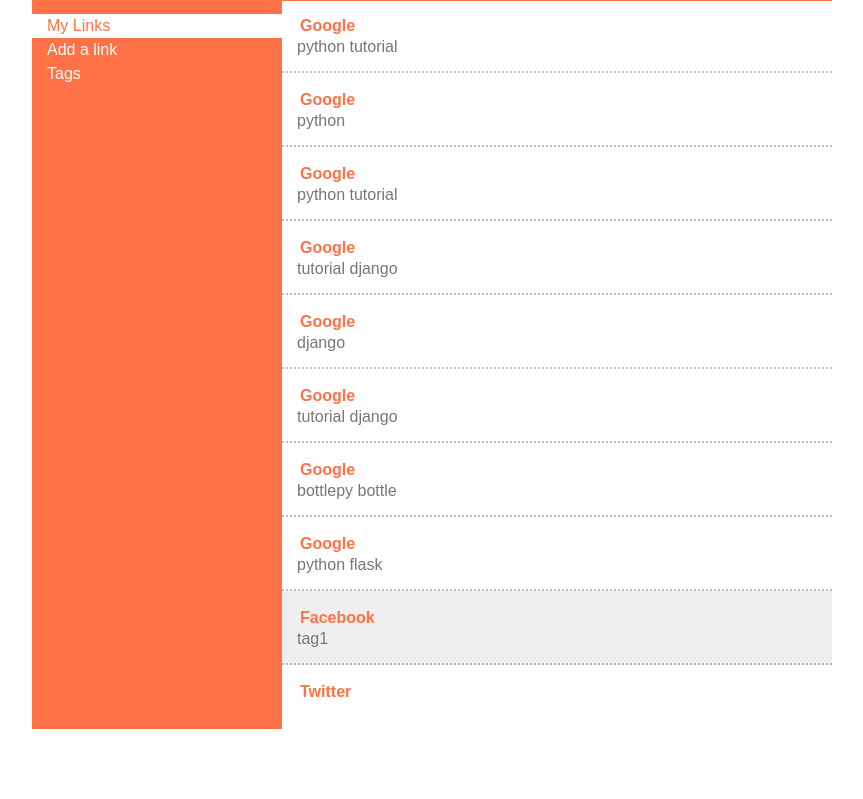
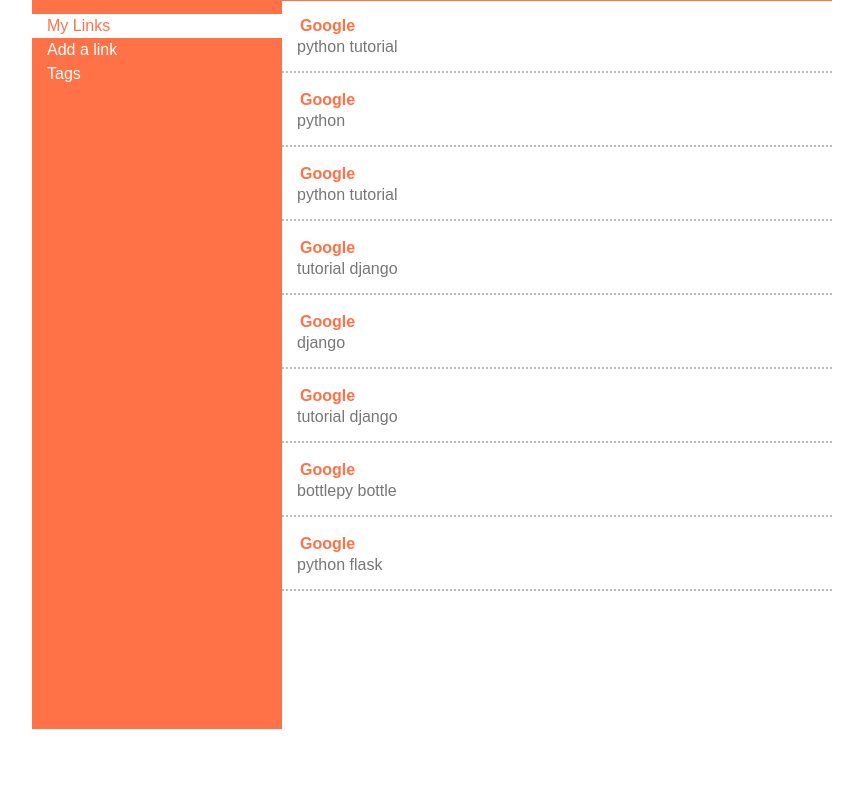
Before and after one commit to curopium/CMPUT410LAB6, a Django app: page /bookmarks/ in a window 1280 px wide. Shown: the part 81-880 px from the top of the page, without its empty margins (208-1071 px from the left). Run offline with Django 3.2, Linux system fonts and the light colour scheme; data comes from the database, SQL or seed files in the repository; some web fonts are replaced.

Commit message:
Update index.html

```diff
--- a/2/bookmarks/templates/main/index.html
+++ b/2/bookmarks/templates/main/index.html
@@ -20,13 +20,13 @@
                 <div id="sidebar">
                     <ul>
                         <li class="active" id="home">
-                            <a href="#">My Links</a>
+                            <a href="/bookmarks">My Links</a>
 			    {% if tag_name %}
 				{{tag_name }}
 			    {% endif %}
                         </li>
                         <li><a href="javascript:;" id="addLink">Add a link</a></li>
-                        <li><a href="#">Tags</a></li>
+                        <li><a href="/bookmarks/tags">Tags</a></li>
                     </ul>
                 </div><!--
                 --><div id="content">
@@ -40,19 +40,6 @@
                         </p>
                     </div>
 		    {% endfor %}
-                    <div class="link other">
-                        <h4><a href="http://www.facebook.com">Facebook</a></h4>
-                        <p class="tags">
-                            <a href="#">tag1</a>
-                        </p>
-                    </div>
-                    <div class="link">
-                        <h4><a href="http://www.twitter.com">Twitter</a></h4>
-                        <p class="tags">
-                            <a href="#">tag1</a>
-                            <a href="#">tag2</a>
-                        </p>
-                    </div>
                 </div>
             </div>
         </div>
@@ -60,6 +47,7 @@
         <div class="popBackground">&nbsp;</div>
         <div class="popWindow">
             <form id="addForm" method="POST" action="/bookmarks/add_link/">
+            	{% csrf_token %}
                 <div class="winHead">
                     <h2>Add a link</h2>
                 </div>
```
